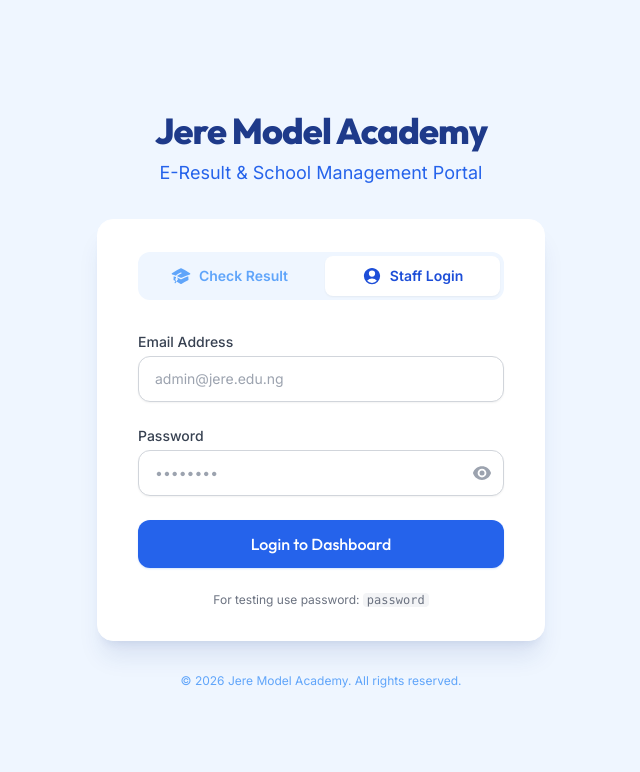
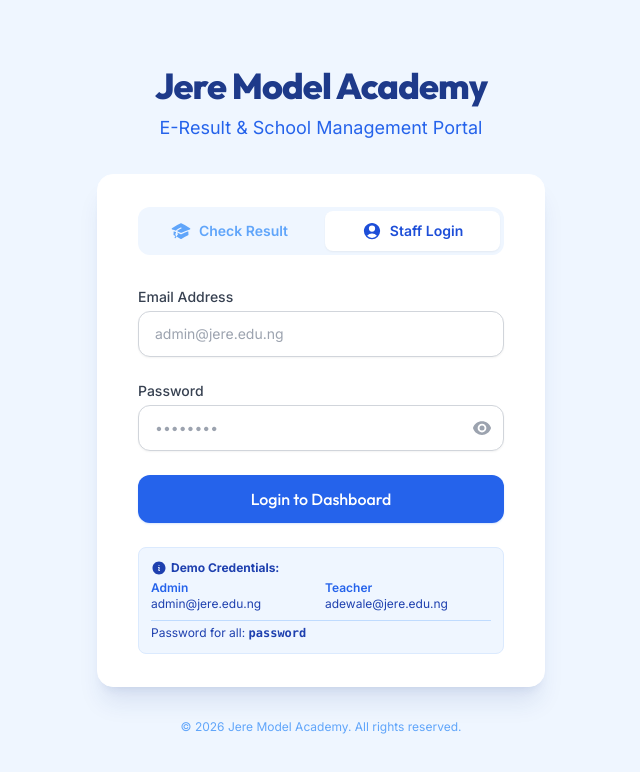
Before and after one commit to nickiconcept/JMA, a React (Vite) app: page / in a window 1280 px wide. Both pictures are taken after a click on the button "Staff Login". Shown: the top 772 px of the page, without its empty margins (319-959 px from the left). Built offline with nearby package versions, Linux system fonts and the light colour scheme.

Commit message:
feat: Extract login component and add helper icon
Extracts the login logic into a reusable `LoginScreen` component.
This improves code organization and addresses potential focus issues in the original implementation.
Introduces an `InformationCircleIcon` for better visual feedback.

```diff
--- a/App.tsx
+++ b/App.tsx
@@ -1,5 +1,5 @@
 
-import React, { useState } from 'react';
+import React, { useState, useEffect } from 'react';
 import Layout from './components/Layout';
 import Button from './components/Button';
 import ResultEntry from './components/ResultEntry';
@@ -19,194 +19,26 @@ import PromotionManager from './components/PromotionManager';
 import { User, UserRole, Result, Student, AuditLog, ClassDefinition, Subject, Attendance, Pin } from './types';
 import { mockUsers, mockStudents, mockResults, mockPins, mockClasses, mockSubjects, mockAttendance } from './services/mockData';
 import { MOCK_LOGS_INITIAL } from './constants';
-import { ArrowLeftIcon, UserCircleIcon, AcademicCapIcon, EyeIcon, EyeSlashIcon } from '@heroicons/react/24/solid';
+import { ArrowLeftIcon, UserCircleIcon, AcademicCapIcon, EyeIcon, EyeSlashIcon, InformationCircleIcon } from '@heroicons/react/24/solid';
 
-const App: React.FC = () => {
-  // --- Global State ---
-  const [user, setUser] = useState<User | null>(null);
-  const [view, setView] = useState('dashboard');
+// --- Login Component Extracted to fix Focus Issues ---
+interface LoginScreenProps {
+  loginTab: 'RESULT' | 'STAFF';
+  setLoginTab: (t: 'RESULT' | 'STAFF') => void;
+  loginCreds: any;
+  setLoginCreds: React.Dispatch<React.SetStateAction<any>>;
+  performStudentCheck: (e: React.FormEvent) => void;
+  performStaffLogin: (e: React.FormEvent) => void;
+  showPassword: boolean;
+  setShowPassword: (b: boolean) => void;
+  isAuthenticating: boolean;
+}
 
-  // --- Data State ---
-  const [users, setUsers] = useState<User[]>(mockUsers);
-  const [students, setStudents] = useState<Student[]>(mockStudents);
-  const [results, setResults] = useState<Result[]>(mockResults);
-  const [logs, setLogs] = useState<AuditLog[]>(MOCK_LOGS_INITIAL as any);
-  const [classes, setClasses] = useState<ClassDefinition[]>(mockClasses);
-  const [subjects, setSubjects] = useState<Subject[]>(mockSubjects);
-  const [attendance, setAttendance] = useState<Attendance[]>(mockAttendance);
-  const [pins, setPins] = useState<Pin[]>(mockPins);
-
-  // --- Login State ---
-  const [loginTab, setLoginTab] = useState<'RESULT' | 'STAFF'>('RESULT');
-  const [loginCreds, setLoginCreds] = useState({
-    email: '',
-    password: '',
-    admissionNo: '',
-    pin: ''
-  });
-  const [showPassword, setShowPassword] = useState(false);
-  const [isAuthenticating, setIsAuthenticating] = useState(false);
-
-  // --- Temporary State for Selection Flows ---
-  const [selectedClassId, setSelectedClassId] = useState<string | null>(null);
-  const [selectedSubjectId, setSelectedSubjectId] = useState<string | null>(null);
-
-  // --- Feature Logic State ---
-  const [formMasterViewCount, setFormMasterViewCount] = useState<number>(0);
-
-  // --- Actions ---
-
-  const handleAuthSuccess = (authenticatedUser: User) => {
-      setUser(authenticatedUser);
-      setView('dashboard');
-      addLog(authenticatedUser.id, authenticatedUser.role, 'LOGIN', 'Login successful');
-      setFormMasterViewCount(0);
-      setLoginCreds({ email: '', password: '', admissionNo: '', pin: '' }); // Clear creds
-  };
-
-  const performStaffLogin = (e: React.FormEvent) => {
-      e.preventDefault();
-      setIsAuthenticating(true);
-
-      // Simulate network delay
-      setTimeout(() => {
-          const foundUser = users.find(u => u.email.toLowerCase() === loginCreds.email.toLowerCase());
-
-          if (foundUser) {
-              if (loginCreds.password === 'password') { // Mock password check
-                  handleAuthSuccess(foundUser);
-              } else {
-                  alert("Invalid Password. (Hint: Use 'password')");
-              }
-          } else {
-              alert("User not found. Please check your email.");
-          }
-          setIsAuthenticating(false);
-      }, 800);
-  };
-
-  const performStudentCheck = (e: React.FormEvent) => {
-      e.preventDefault();
-      setIsAuthenticating(true);
-
-      setTimeout(() => {
-          const student = students.find(s => s.id === loginCreds.admissionNo.trim());
-          const pin = pins.find(p => p.code === loginCreds.pin.trim());
-
-          if (!student) {
-              alert("Invalid Admission Number.");
-              setIsAuthenticating(false);
-              return;
-          }
-
-          if (!pin) {
-              alert("Invalid Result Checking PIN.");
-              setIsAuthenticating(false);
-              return;
-          }
-
-          if (pin.assignedStudentId && pin.assignedStudentId !== student.id) {
-              alert("This PIN has been assigned to another student.");
-              setIsAuthenticating(false);
-              return;
-          }
-
-          if (pin.usageCount >= pin.maxUsage) {
-              alert("This PIN has reached its maximum usage limit (5 times). Please obtain a new PIN.");
-              setIsAuthenticating(false);
-              return;
-          }
-
-          // Validation Passed
-          // Update PIN usage
-          const updatedPins = pins.map(p => p.code === pin.code ? { ...p, usageCount: p.usageCount + 1, isUsed: true, assignedStudentId: student.id } : p);
-          setPins(updatedPins);
-
-          // Create a session user for the student
-          const studentUser: User = {
-              id: student.id,
-              name: student.name,
-              email: `${student.id}@student.school`, // Dummy email
-              role: UserRole.STUDENT,
-              isActive: true,
-              assignedClassIds: [],
-              assignedSubjectIds: []
-          };
-
-          handleAuthSuccess(studentUser);
-          setIsAuthenticating(false);
-      }, 1000);
-  };
-
-  const handleLogout = () => {
-     if(user) addLog(user.id, user.role, 'LOGOUT', 'User logged out');
-     setUser(null);
-     setView('login');
-     setSelectedClassId(null);
-     setSelectedSubjectId(null);
-  };
-
-  const addLog = (userId: string, role: UserRole, action: string, details: string) => {
-    const newLog: AuditLog = {
-      id: `log-${Date.now()}`,
-      userId, userRole: role, action, details,
-      timestamp: new Date().toISOString(),
-      ipAddress: '127.0.0.1'
-    };
-    setLogs(prev => [newLog, ...prev]);
-  };
-
-  const handleSaveResult = (newResult: Result) => {
-    setResults(prev => {
-        const idx = prev.findIndex(r => r.id === newResult.id);
-        if (idx >= 0) {
-            const updated = [...prev];
-            updated[idx] = newResult;
-            return updated;
-        }
-        return [...prev, newResult];
-    });
-    addLog(user?.id || 'sys', user?.role || UserRole.TEACHER, 'UPDATE_RESULT', `Updated result for ${newResult.studentId}`);
-  };
-
-  const handleSaveAttendance = (newRecords: Attendance[]) => {
-      // Remove existing records for same date/class to avoid duplicates (naive approach)
-      const filtered = attendance.filter(a => !(a.classId === newRecords[0].classId && a.date === newRecords[0].date));
-      setAttendance([...filtered, ...newRecords]);
-      addLog(user?.id || 'sys', user?.role || UserRole.FORM_MASTER, 'MARK_ATTENDANCE', `Marked attendance for ${newRecords.length} students`);
-      alert("Attendance Saved!");
-  };
-
-  const handleFormMasterViewAccess = () => {
-     if (user?.role === UserRole.FORM_MASTER) {
-         if (formMasterViewCount >= 2) {
-             alert("Access Denied: You have exceeded the limit (2) for viewing the Broadsheet/Result Printing.");
-             return false;
-         }
-         setFormMasterViewCount(prev => prev + 1);
-         // Alert to inform user of remaining usage
-         alert(`Access Granted. You have used ${formMasterViewCount + 1}/2 accesses for this session.`);
-     }
-     return true;
-  };
-
-  const handleViewChange = (newView: string) => {
-      // Check limits if accessing Printing or Approvals/Broadsheet
-      if ((newView === 'approvals' || newView === 'print_results') && user?.role === UserRole.FORM_MASTER) {
-          if(!handleFormMasterViewAccess()) return;
-      }
-      setView(newView);
-  };
-
-  const generatePinCode = () => {
-      // Generate ####-####-####
-      const p = () => Math.floor(1000 + Math.random() * 9000);
-      return `${p()}-${p()}-${p()}`;
-  };
-
-  // --- Views ---
-
-  const LoginView = () => (
+const LoginScreen: React.FC<LoginScreenProps> = ({
+  loginTab, setLoginTab, loginCreds, setLoginCreds,
+  performStudentCheck, performStaffLogin, showPassword, setShowPassword, isAuthenticating
+}) => {
+  return (
     <div className="min-h-screen bg-blue-50 flex flex-col justify-center py-12 sm:px-6 lg:px-8 font-sans">
         <div className="sm:mx-auto sm:w-full sm:max-w-md text-center mb-8">
             <h1 className="text-4xl font-extrabold font-display text-blue-900 tracking-tight">Jere Model Academy</h1>
@@ -281,6 +113,15 @@ const App: React.FC = () => {
                                 Check Result
                             </Button>
                         </div>
+
+                        {/* Demo Data for Result */}
+                        <div className="mt-4 p-3 bg-blue-50 rounded-lg border border-blue-100 text-xs text-blue-800">
+                             <div className="font-bold flex items-center mb-1">
+                                <InformationCircleIcon className="h-4 w-4 mr-1"/> Demo Credentials:
+                             </div>
+                             <p>Admission No: <span className="font-mono font-bold">JMA/24/001</span></p>
+                             <p>PIN: <span className="font-mono font-bold">1234-5678-9012</span></p>
+                        </div>
                     </form>
                 ) : (
                     <form onSubmit={performStaffLogin} className="space-y-6">
@@ -326,8 +167,23 @@ const App: React.FC = () => {
                                 Login to Dashboard
                             </Button>
                         </div>
-                        <div className="text-center text-xs text-gray-500">
-                             For testing use password: <span className="font-mono bg-gray-100 px-1 rounded">password</span>
+
+                        {/* Demo Data for Staff */}
+                        <div className="mt-4 p-3 bg-blue-50 rounded-lg border border-blue-100 text-xs text-blue-800">
+                             <div className="font-bold flex items-center mb-1">
+                                <InformationCircleIcon className="h-4 w-4 mr-1"/> Demo Credentials:
+                             </div>
+                             <div className="grid grid-cols-2 gap-2">
+                                <div>
+                                    <span className="font-semibold block text-blue-600">Admin</span>
+                                    admin@jere.edu.ng
+                                </div>
+                                <div>
+                                    <span className="font-semibold block text-blue-600">Teacher</span>
+                                    adewale@jere.edu.ng
+                                </div>
+                             </div>
+                             <p className="mt-2 border-t border-blue-200 pt-1">Password for all: <span className="font-mono font-bold">password</span></p>
                         </div>
                     </form>
                 )}
@@ -339,6 +195,227 @@ const App: React.FC = () => {
         </div>
     </div>
   );
+};
+
+
+const App: React.FC = () => {
+  // --- LocalStorage Helper ---
+  const loadFromStorage = <T,>(key: string, fallback: T): T => {
+    try {
+      const stored = localStorage.getItem(key);
+      return stored ? JSON.parse(stored) : fallback;
+    } catch (e) {
+      console.error(`Error loading ${key} from localStorage`, e);
+      return fallback;
+    }
+  };
+
+  // --- Global State ---
+  const [user, setUser] = useState<User | null>(null);
+  const [view, setView] = useState('dashboard');
+
+  // --- Data State (Persisted) ---
+  const [users, setUsers] = useState<User[]>(() => loadFromStorage('jma_users', mockUsers));
+  const [students, setStudents] = useState<Student[]>(() => loadFromStorage('jma_students', mockStudents));
+  const [results, setResults] = useState<Result[]>(() => loadFromStorage('jma_results', mockResults));
+  const [logs, setLogs] = useState<AuditLog[]>(() => loadFromStorage('jma_logs', MOCK_LOGS_INITIAL as any));
+  const [classes, setClasses] = useState<ClassDefinition[]>(() => loadFromStorage('jma_classes', mockClasses));
+  const [subjects, setSubjects] = useState<Subject[]>(() => loadFromStorage('jma_subjects', mockSubjects));
+  const [attendance, setAttendance] = useState<Attendance[]>(() => loadFromStorage('jma_attendance', mockAttendance));
+  const [pins, setPins] = useState<Pin[]>(() => loadFromStorage('jma_pins', mockPins));
+
+  // --- Persistence Effects ---
+  useEffect(() => localStorage.setItem('jma_users', JSON.stringify(users)), [users]);
+  useEffect(() => localStorage.setItem('jma_students', JSON.stringify(students)), [students]);
+  useEffect(() => localStorage.setItem('jma_results', JSON.stringify(results)), [results]);
+  useEffect(() => localStorage.setItem('jma_logs', JSON.stringify(logs)), [logs]);
+  useEffect(() => localStorage.setItem('jma_classes', JSON.stringify(classes)), [classes]);
+  useEffect(() => localStorage.setItem('jma_subjects', JSON.stringify(subjects)), [subjects]);
+  useEffect(() => localStorage.setItem('jma_attendance', JSON.stringify(attendance)), [attendance]);
+  useEffect(() => localStorage.setItem('jma_pins', JSON.stringify(pins)), [pins]);
+
+  // --- Login State ---
+  const [loginTab, setLoginTab] = useState<'RESULT' | 'STAFF'>('RESULT');
+  const [loginCreds, setLoginCreds] = useState({
+    email: '',
+    password: '',
+    admissionNo: '',
+    pin: ''
+  });
+  const [showPassword, setShowPassword] = useState(false);
+  const [isAuthenticating, setIsAuthenticating] = useState(false);
+
+  // --- Temporary State for Selection Flows ---
+  const [selectedClassId, setSelectedClassId] = useState<string | null>(null);
+  const [selectedSubjectId, setSelectedSubjectId] = useState<string | null>(null);
+
+  // --- Feature Logic State ---
+  const [formMasterViewCount, setFormMasterViewCount] = useState<number>(0);
+
+  // --- Actions ---
+
+  const addLog = (userId: string, role: string, action: string, details: string) => {
+    const newLog: AuditLog = {
+      id: `log-${Date.now()}`,
+      userId,
+      userRole: role as UserRole, // Casting string to enum for flexibility in system logs
+      action,
+      details,
+      timestamp: new Date().toISOString(),
+      ipAddress: '127.0.0.1' // In a real app, this comes from the server
+    };
+    setLogs(prev => [newLog, ...prev]);
+  };
+
+  const handleAuthSuccess = (authenticatedUser: User) => {
+      setUser(authenticatedUser);
+      setView('dashboard');
+      addLog(authenticatedUser.id, authenticatedUser.role, 'LOGIN_SUCCESS', 'User login successful');
+      setFormMasterViewCount(0);
+      setLoginCreds({ email: '', password: '', admissionNo: '', pin: '' }); // Clear creds
+  };
+
+  const performStaffLogin = (e: React.FormEvent) => {
+      e.preventDefault();
+      setIsAuthenticating(true);
+
+      const emailInput = loginCreds.email.trim();
+
+      // Simulate network delay
+      setTimeout(() => {
+          const foundUser = users.find(u => u.email.toLowerCase() === emailInput.toLowerCase());
+
+          if (foundUser) {
+              if (loginCreds.password === 'password') { // Mock password check
+                  handleAuthSuccess(foundUser);
+              } else {
+                  addLog('system', 'ANONYMOUS', 'LOGIN_FAILED', `Failed login: Invalid password for ${emailInput}`);
+                  alert("Invalid Password. (Hint: Use 'password')");
+              }
+          } else {
+              addLog('system', 'ANONYMOUS', 'LOGIN_FAILED', `Failed login: User not found ${emailInput}`);
+              alert("User not found. Please check your email.");
+          }
+          setIsAuthenticating(false);
+      }, 800);
+  };
+
+  const performStudentCheck = (e: React.FormEvent) => {
+      e.preventDefault();
+      setIsAuthenticating(true);
+
+      const admissionInput = loginCreds.admissionNo.trim();
+
+      setTimeout(() => {
+          const student = students.find(s => s.id === admissionInput);
+          const pin = pins.find(p => p.code === loginCreds.pin.trim());
+
+          if (!student) {
+              addLog('system', 'ANONYMOUS', 'RESULT_CHECK_FAILED', `Invalid Admission No: ${admissionInput}`);
+              alert("Invalid Admission Number.");
+              setIsAuthenticating(false);
+              return;
+          }
+
+          if (!pin) {
+              addLog('system', 'ANONYMOUS', 'RESULT_CHECK_FAILED', `Invalid PIN attempt for ${admissionInput}`);
+              alert("Invalid Result Checking PIN.");
+              setIsAuthenticating(false);
+              return;
+          }
+
+          if (pin.assignedStudentId && pin.assignedStudentId !== student.id) {
+              addLog('system', 'ANONYMOUS', 'RESULT_CHECK_FAILED', `PIN mismatch for ${admissionInput}`);
+              alert("This PIN has been assigned to another student.");
+              setIsAuthenticating(false);
+              return;
+          }
+
+          if (pin.usageCount >= pin.maxUsage) {
+              addLog('system', 'ANONYMOUS', 'RESULT_CHECK_FAILED', `Expired PIN used for ${admissionInput}`);
+              alert("This PIN has reached its maximum usage limit (5 times). Please obtain a new PIN.");
+              setIsAuthenticating(false);
+              return;
+          }
+
+          // Validation Passed
+          // Update PIN usage
+          const updatedPins = pins.map(p => p.code === pin.code ? { ...p, usageCount: p.usageCount + 1, isUsed: true, assignedStudentId: student.id } : p);
+          setPins(updatedPins);
+
+          // Create a session user for the student
+          const studentUser: User = {
+              id: student.id,
+              name: student.name,
+              email: `${student.id}@student.school`, // Dummy email
+              role: UserRole.STUDENT,
+              isActive: true,
+              assignedClassIds: [],
+              assignedSubjectIds: []
+          };
+
+          handleAuthSuccess(studentUser);
+          setIsAuthenticating(false);
+      }, 1000);
+  };
+
+  const handleLogout = () => {
+     if(user) addLog(user.id, user.role, 'LOGOUT', 'User logged out');
+     setUser(null);
+     setView('login');
+     setSelectedClassId(null);
+     setSelectedSubjectId(null);
+  };
+
+  const handleSaveResult = (newResult: Result) => {
+    setResults(prev => {
+        const idx = prev.findIndex(r => r.id === newResult.id);
+        if (idx >= 0) {
+            const updated = [...prev];
+            updated[idx] = newResult;
+            return updated;
+        }
+        return [...prev, newResult];
+    });
+    addLog(user?.id || 'sys', user?.role || UserRole.TEACHER, 'UPDATE_RESULT', `Updated result for ${newResult.studentId}`);
+  };
+
+  const handleSaveAttendance = (newRecords: Attendance[]) => {
+      // Remove existing records for same date/class to avoid duplicates (naive approach)
+      const filtered = attendance.filter(a => !(a.classId === newRecords[0].classId && a.date === newRecords[0].date));
+      setAttendance([...filtered, ...newRecords]);
+      addLog(user?.id || 'sys', user?.role || UserRole.FORM_MASTER, 'MARK_ATTENDANCE', `Marked attendance for ${newRecords.length} students`);
+      alert("Attendance Saved!");
+  };
+
+  const handleFormMasterViewAccess = () => {
+     if (user?.role === UserRole.FORM_MASTER) {
+         if (formMasterViewCount >= 2) {
+             alert("Access Denied: You have exceeded the limit (2) for viewing the Broadsheet/Result Printing.");
+             return false;
+         }
+         setFormMasterViewCount(prev => prev + 1);
+         // Alert to inform user of remaining usage
+         alert(`Access Granted. You have used ${formMasterViewCount + 1}/2 accesses for this session.`);
+     }
+     return true;
+  };
+
+  const handleViewChange = (newView: string) => {
+      // Check limits if accessing Printing or Approvals/Broadsheet
+      if ((newView === 'approvals' || newView === 'print_results') && user?.role === UserRole.FORM_MASTER) {
+          if(!handleFormMasterViewAccess()) return;
+      }
+      setView(newView);
+  };
+
+  const generatePinCode = () => {
+      // Generate ####-####-####
+      const p = () => Math.floor(1000 + Math.random() * 9000);
+      return `${p()}-${p()}-${p()}`;
+  };
+
+  // --- Views ---
 
   const DashboardView = () => (
     <div className="space-y-8">
@@ -404,8 +481,6 @@ const App: React.FC = () => {
         if (selectedClassId) {
             const selectedClass = classes.find(c => c.id === selectedClassId);
             if (selectedClass) {
-                // Heuristic: Check if subject has compatible levels.
-                // Matches "JSS 1" from "JSS 1" in "JSS 1 A"
                 const classLevel = selectedClass.name;
                 visibleSubjects = visibleSubjects.filter(s =>
                     !s.compatibleLevels || s.compatibleLevels.length === 0 || s.compatibleLevels.includes(classLevel)
@@ -500,12 +575,11 @@ const App: React.FC = () => {
 
   const AttendanceView = () => {
      // Form Master View for their class
-     const myClassId = user?.assignedClassIds?.[0]; // Assuming 1 class for simplicity
+     const myClassId = user?.assignedClassIds?.[0];
      const myClass = classes.find(c => c.id === myClassId);
 
      if (!myClass && user?.role !== UserRole.ADMIN) return <div>You are not assigned to a class as Form Master.</div>;
 
-     // If admin, select class first
      const targetClass = user?.role === UserRole.ADMIN ? classes[0] : myClass;
      if (!targetClass) return <div>No classes available.</div>;
 
@@ -524,7 +598,19 @@ const App: React.FC = () => {
 
   // --- Render Switch ---
 
-  if (!user) return <LoginView />;
+  if (!user) {
+    return <LoginScreen
+        loginTab={loginTab}
+        setLoginTab={setLoginTab}
+        loginCreds={loginCreds}
+        setLoginCreds={setLoginCreds}
+        performStudentCheck={performStudentCheck}
+        performStaffLogin={performStaffLogin}
+        showPassword={showPassword}
+        setShowPassword={setShowPassword}
+        isAuthenticating={isAuthenticating}
+    />;
+  }
 
   return (
     <Layout user={user} onLogout={handleLogout} currentView={view} onChangeView={handleViewChange}>
```
